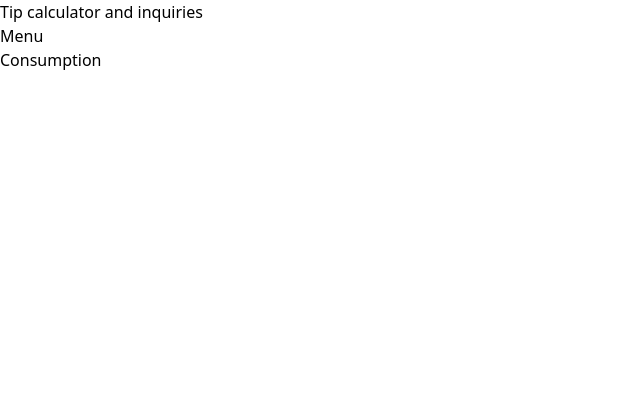
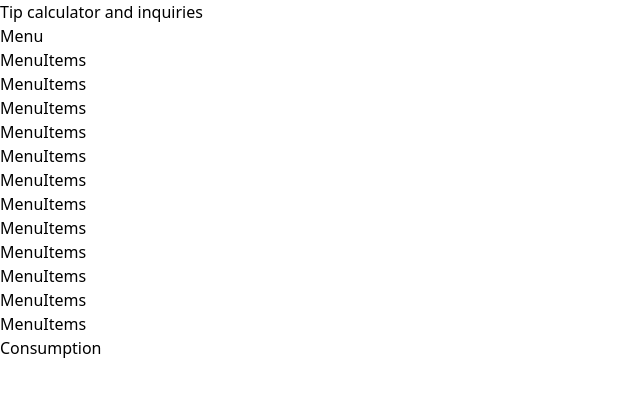
Before and after one commit to juang-10/tip-calculator, a React (Vite) app: page / in a window 1280 px wide. Shown: the top 396 px of the page, without its empty margins (0-640 px from the left). Built offline with nearby package versions, Linux system fonts and the light colour scheme.

Commit message:
feat: add MenuItem to App

```diff
--- a/src/App.tsx
+++ b/src/App.tsx
@@ -1,7 +1,9 @@
+import { MenuItems } from "./components/MenuItem"
 import { menuItems } from "./data/db"
 
 function App() {
-  console.log(menuItems)
+
+
 
   return (
     <>
@@ -12,6 +14,11 @@ function App() {
       <main className="max-w-7xl mx-auto py-20 grid md:grid-cols-2">
         <div>
           <h2>Menu</h2>
+          {menuItems.map(item => (
+            <MenuItems
+              key={item.id}
+            />
+          ))}
         </div>
 
         <div>
```
